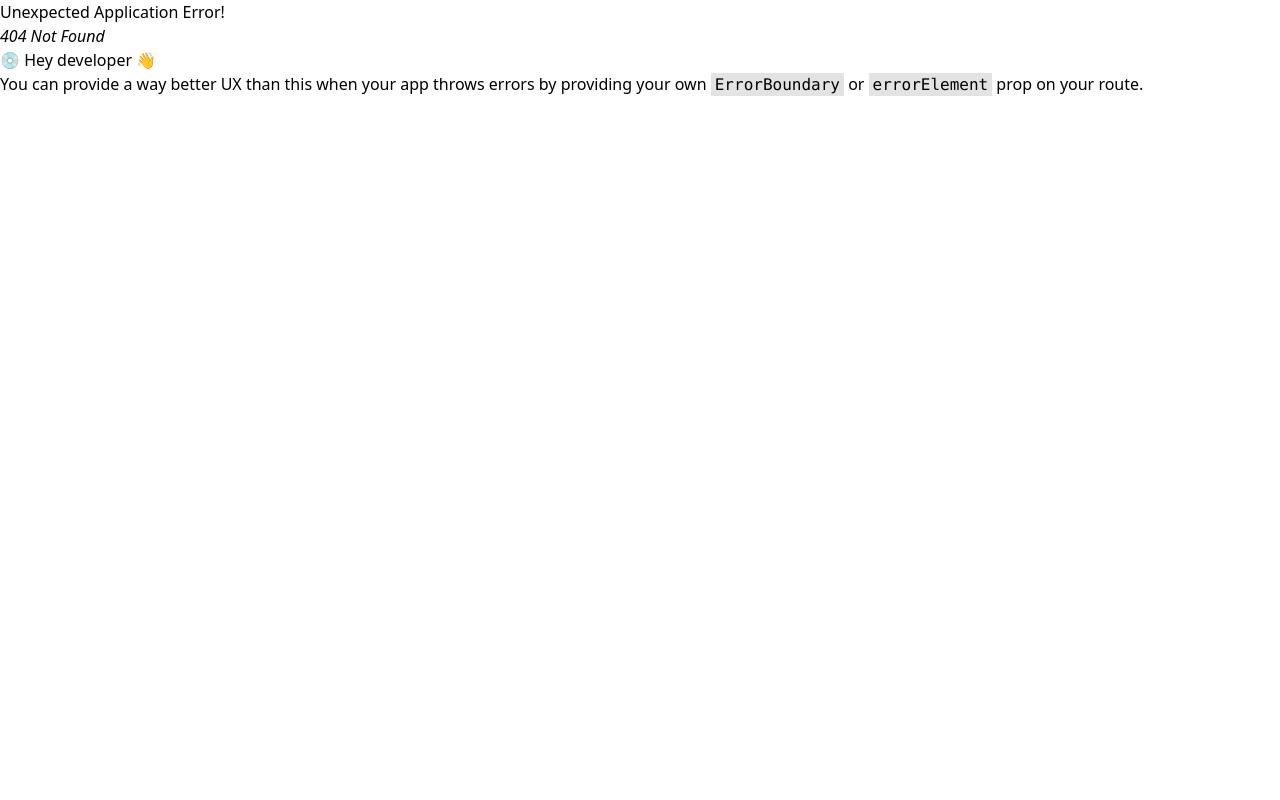
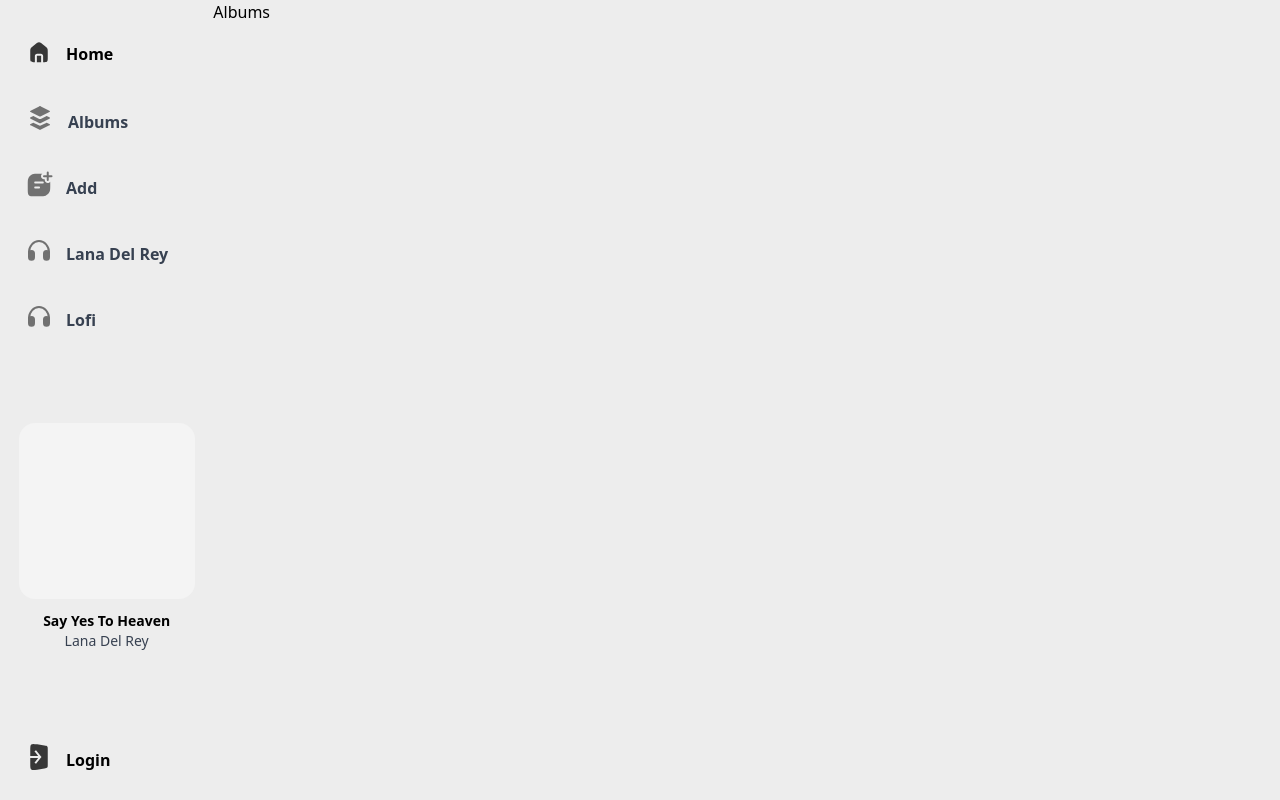
Before and after one commit to Aletheie/MusicPage, a React (Vite) app: page /albums in a window 1280 px wide. Before the commit this address had no page. Built offline with nearby package versions, Linux system fonts and the light colour scheme.

Commit message:
Add Album Page

```diff
--- a/src/components/Link.tsx
+++ b/src/components/Link.tsx
@@ -3,18 +3,20 @@ interface Props {
   text: string;
   textColor: string;
   divParams?: string;
+  path: string;
 }
 
-const Link = ({ icon, text, textColor, divParams }: Props) => {
+const Link = ({ icon, text, textColor, divParams, path }: Props) => {
   return (
-    <div
+    <a
+      href={path}
       className={`flex flex-row items-end mt-9 ms-6 font-semibold ${
         divParams ? divParams : ""
       }`}
     >
       <img src={icon} alt="svgIcon" />
       <p className={`ms-3 ${textColor}`}>{text}</p>
-    </div>
+    </a>
   );
 };
 
--- a/src/components/Navbar.tsx
+++ b/src/components/Navbar.tsx
@@ -7,15 +7,21 @@ import login from "../assets/Sign_in_squre_fill.svg";
 import Player from "./Player";
 
 const linksData = [
-  { icon: home, text: "Home", textColor: "text-black" },
+  { icon: home, text: "Home", textColor: "text-black", path: "/" },
   {
     icon: layer,
     text: "Albums",
     textColor: "text-gray-700",
+    path: "/albums",
   },
-  { icon: add, text: "Add", textColor: "text-gray-700" },
-  { icon: headphone, text: "Lana Del Rey", textColor: "text-gray-700" },
-  { icon: headphone, text: "Lofi", textColor: "text-gray-700" },
+  { icon: add, text: "Add", textColor: "text-gray-700", path: "/" },
+  {
+    icon: headphone,
+    text: "Lana Del Rey",
+    textColor: "text-gray-700",
+    path: "/",
+  },
+  { icon: headphone, text: "Lofi", textColor: "text-gray-700", path: "/" },
 ];
 
 const Navbar = () => {
@@ -28,11 +34,18 @@ const Navbar = () => {
             icon={link.icon}
             text={link.text}
             textColor={link.textColor}
+            path={link.path}
           />
         ))}
       </div>
       <Player />
-      <Link icon={login} text="Login" textColor="text-black" divParams="mb-7" />
+      <Link
+        icon={login}
+        text="Login"
+        textColor="text-black"
+        divParams="mb-7"
+        path="/"
+      />
     </div>
   );
 };
--- /dev/null
+++ b/src/pages/Albums.tsx
@@ -0,0 +1,5 @@
+const Albums = () => {
+  return <div>Albums</div>;
+};
+
+export default Albums;
--- a/src/routes.tsx
+++ b/src/routes.tsx
@@ -1,13 +1,17 @@
 import { createBrowserRouter } from "react-router-dom";
 import Layout from "./pages/Layout";
 import HomePage from "./pages/HomePage";
+import Albums from "./pages/Albums";
 
 // eslint-disable-next-line @typescript-eslint/no-unsafe-call, @typescript-eslint/no-unsafe-assignment
 const router = createBrowserRouter([
   {
     path: "/",
     element: <Layout />,
-    children: [{ index: true, element: <HomePage /> }],
+    children: [
+      { index: true, element: <HomePage /> },
+      { path: "/albums", element: <Albums /> },
+    ],
   },
 ]);
 
```
